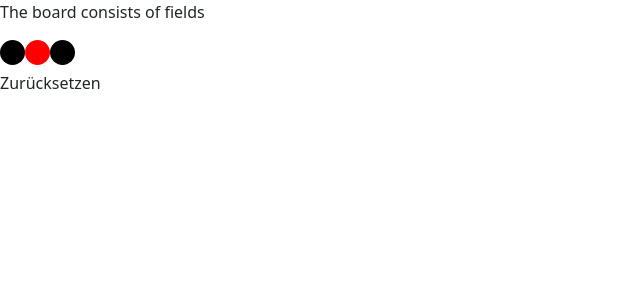
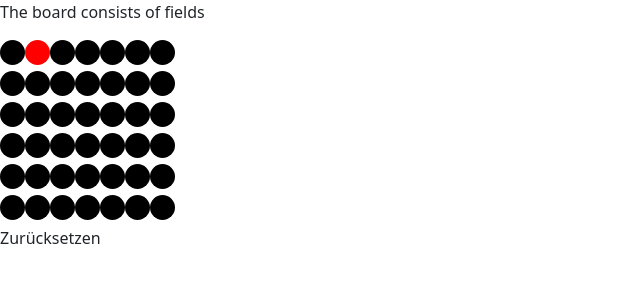
Before and after one commit to alexander-foerster/viergewinnt, an Angular app: page / in a window 1280 px wide. Shown: the top 300 px of the page, without its empty margins (0-640 px from the left). Built offline with nearby package versions, Linux system fonts and the light colour scheme.

Commit message:
Zweidimensionales Board kann geklickt werden

```diff
--- a/src/app/board/board.component.html
+++ b/src/app/board/board.component.html
@@ -1,9 +1,9 @@
 <p>The board consists of fields</p>
 
 <div>
-    <app-field [onoff]="fields[0]" (change)="flipValue(0)"></app-field>
-    <app-field [onoff]="fields[1]" (change)="flipValue(1)"></app-field>
-    <app-field [onoff]="fields[2]" (change)="flipValue(2)"></app-field>
+    <div *ngFor="let row of fields; let rowIndex = index">
+        <app-field *ngFor="let field of fields[rowIndex]; let colIndex = index" [onoff]="fields[rowIndex][colIndex]" (change)="flipValue(rowIndex, colIndex)"></app-field>
+    </div>
 </div>
 <div>
     <span (click)="reset()">Zurücksetzen</span>
--- a/src/app/board/board.component.ts
+++ b/src/app/board/board.component.ts
@@ -9,21 +9,21 @@ export class BoardComponent {
   static readonly numRows = 6;
   static readonly numCols = 7;
 
-  fields: boolean[] = new Array(BoardComponent.numCols).fill(false);
+  // Zeile x Spalte
+  fields: boolean[][] = new Array(BoardComponent.numRows).fill(false).map(x => Array(BoardComponent.numCols).fill(false));
 
   public ngOnInit() {
-    this.fields[1] = true;
+    this.fields[0][1] = true;
   }
 
-  flipValue(index: number) {
-    console.log('Index %d flipped', index);
-    this.fields[index] = !this.fields[index];
+  flipValue(rowIndex: number, colIndex: number) {
+    this.fields[rowIndex][colIndex] = !this.fields[rowIndex][colIndex];
   }
 
   reset() {
-    console.log('Zurückgesetzt');
-    for(let i=0; i<BoardComponent.numCols; ++i)
-      this.fields[i] = false;
+    for(let row=0; row<BoardComponent.numRows; ++row)
+      for(let col=0; col<BoardComponent.numCols; ++col)
+        this.fields[row][col] = false;
   }
 
 }
```
